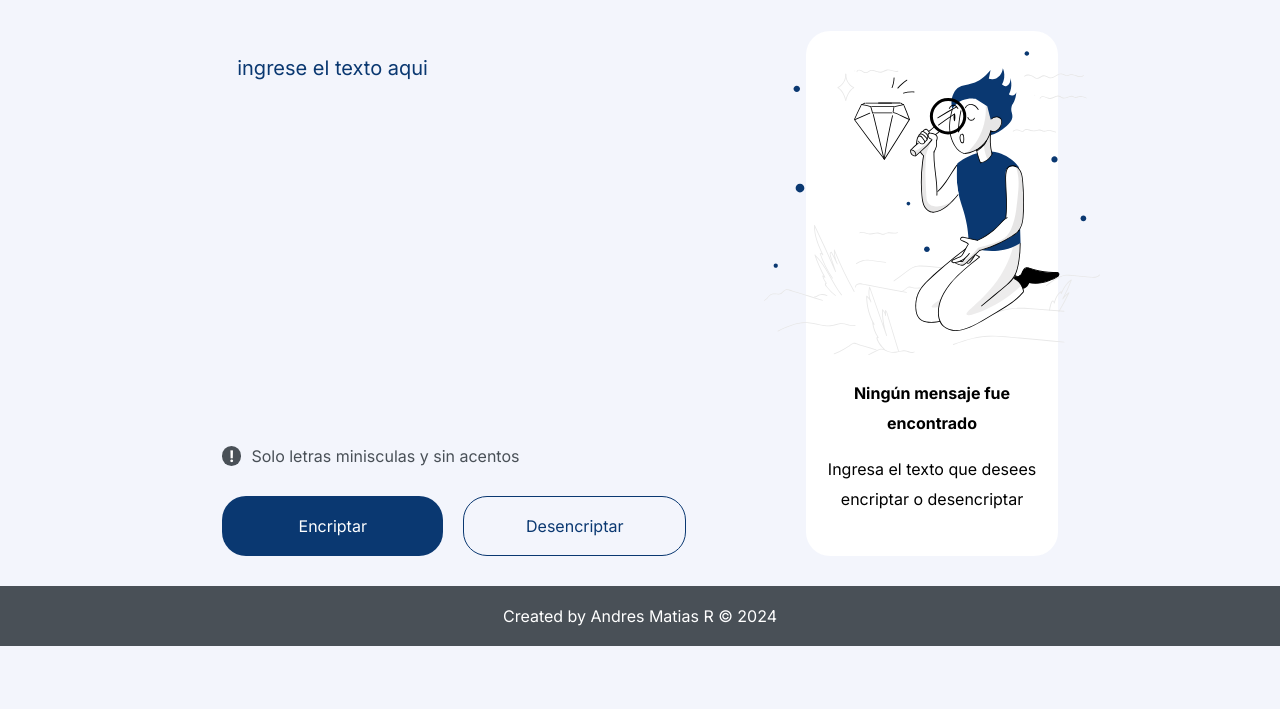
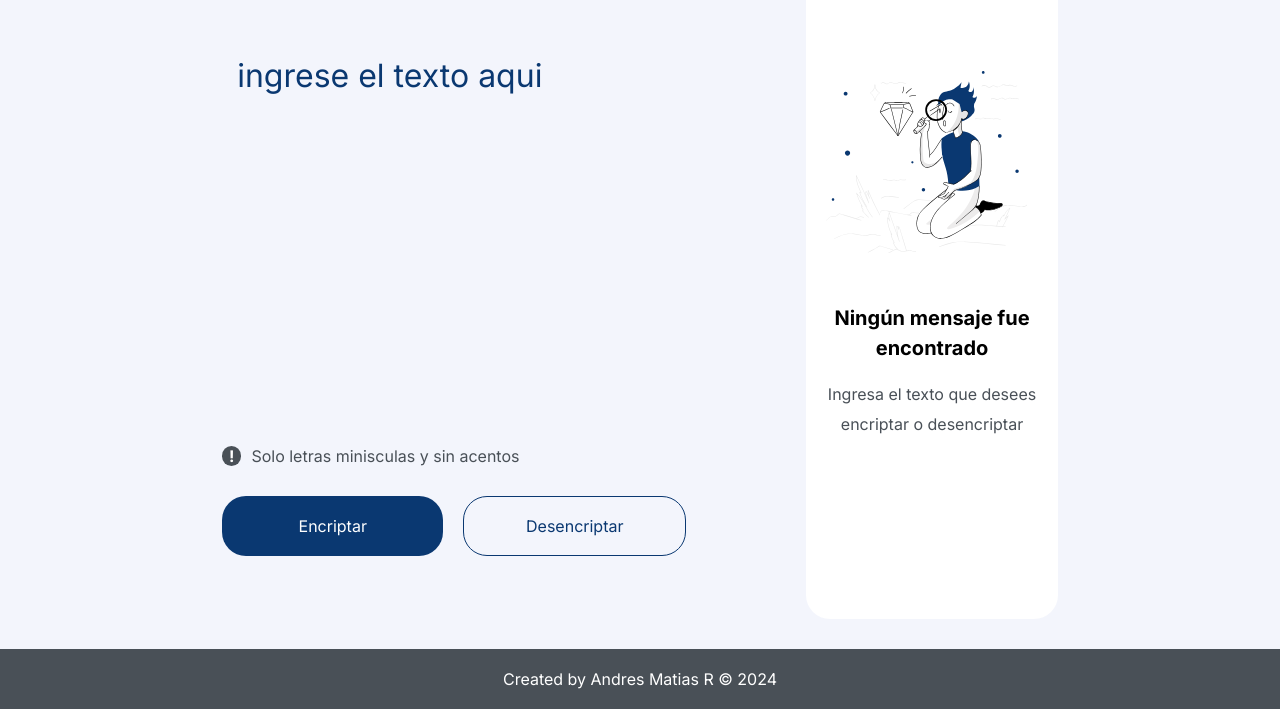
Before and after one commit to AndrmattR24/resolve-challenger-encriptador, a plain HTML site: page index.html in a window 1280 px wide. Shown: the part 91-800 px from the top of the page. Drawn offline with Linux system fonts and the light colour scheme.

Commit message:
estilos finalizados

```diff
--- a/style.css
+++ b/style.css
@@ -19,6 +19,9 @@
 
 body {
     background: var(--ligth-blue-100);
+    display: flex;
+    flex-direction: column;
+    min-height: 100vh;
 }
 
 .logo {
@@ -30,6 +33,7 @@ main {
     display: flex;
     flex-direction: column;
     gap: 20px;
+    flex-grow: 1;
 }
 
 /* Seccion entrada */
@@ -49,7 +53,7 @@ main {
     margin-top: 25px;
     resize: none;
     padding: 20px 10px;
-    font-size: 20px;
+    font-size: 32px;
     border: none;
     background: var(--ligth-blue-100);
     color: var(--dark-blue-300);
@@ -126,6 +130,10 @@ main {
     line-height: 30px;
 }
 
+.contenedor-respuesta .respuesta {
+    color: var(--gray-400);
+}
+
 .contenedor-copiar {
     display: flex;
 }
@@ -149,6 +157,10 @@ footer p {
     .contendedor-botones {
         flex-direction: row;
     }
+
+    .contenedor-respuesta .aviso {
+        font-size: 20px;
+    }
 }
 
 /* Desktop*/
@@ -169,18 +181,24 @@ footer p {
     }
 
     .salida {
-        justify-content: space-between;
+        margin-top: -70px;
         width: 20%;
-    }
-
-    .salida .respuesta {
-        justify-self: flex-start;
-        align-items: flex-start;
+        gap: 50px;
     }
 
     .contenedor-muneco {
         display: flex;
-        justify-content: center;
-        text-align: center;
+    }
+
+    .muneco {
+        width: 95%;
+    }
+
+    .salida .aviso {
+        font-size: 20px;
+    }
+
+    .salida .respuesta {
+        font-weight: 400;
     }
 }
```
